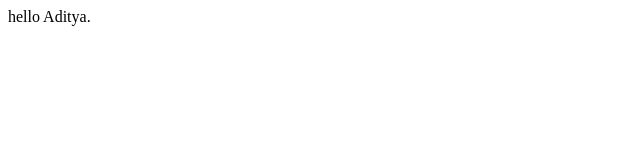
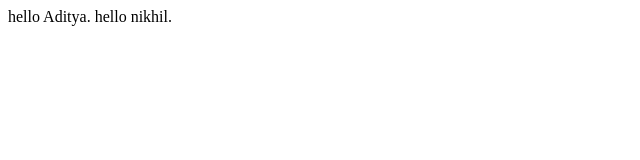
Before and after one commit to AdityaSinghRa/git_learning, a plain HTML site: page index.html in a window 1280 px wide. Shown: the whole page, without its empty margins (0-640 px from the left). Drawn offline with Linux system fonts and the light colour scheme.

Commit message:
add another line

```diff
--- a/index.html
+++ b/index.html
@@ -1 +1,2 @@
 <p1> hello Aditya.</p1>
+<p2> hello nikhil.</p2>
```
